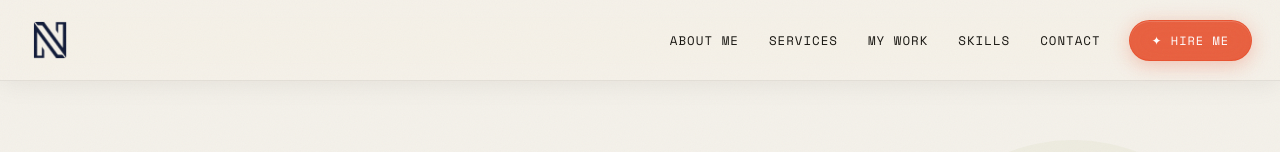
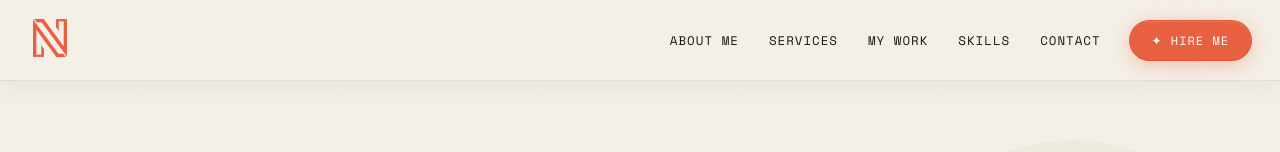
Before and after one commit to alinuman4347-svg/portfolio-site, a React (Vite) app: page / in a window 1280 px wide. In both pictures the pointer is over the picture 50 px from the left and 40 px from the top of the page. Shown: the top 152 px of the page. Built offline with nearby package versions, Linux system fonts and the light colour scheme.

Commit message:
Replace logo color hover with subtle scale and lift effect

```diff
--- a/src/index.css
+++ b/src/index.css
@@ -57,10 +57,11 @@
   height: 44px;
   width: auto;
   display: block;
-  transition: filter 0.4s ease;
+  transition: transform 0.35s cubic-bezier(.2,.7,.2,1), opacity 0.35s ease;
 }
 .logo:hover .logo-img {
-  filter: brightness(0) saturate(100%) invert(9%) sepia(60%) saturate(1100%) hue-rotate(197deg) brightness(0.95);
+  transform: translateY(-2px) scale(1.06);
+  opacity: 0.85;
 }
 @media (max-width: 900px) { .logo-img { height: 36px; } }
 .navlinks { display: flex; gap: 30px; margin-left: auto; margin-right: 28px; }
```
